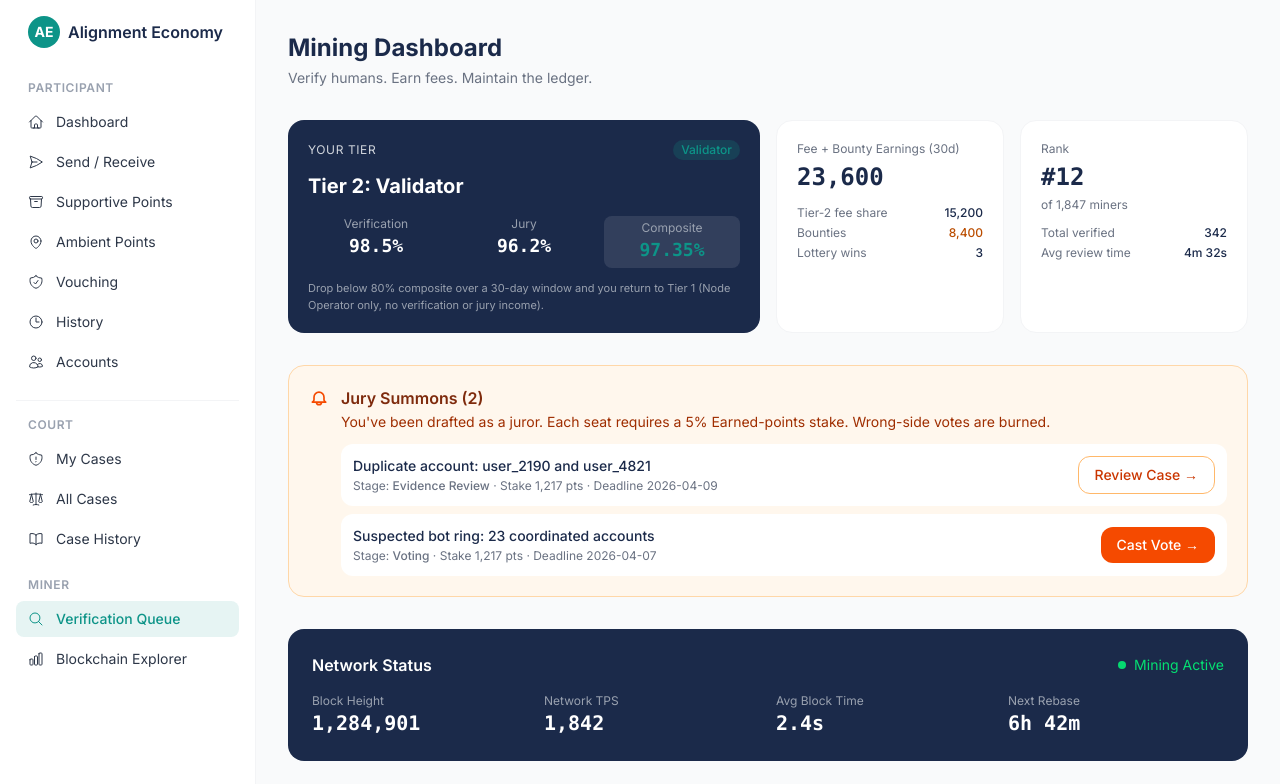
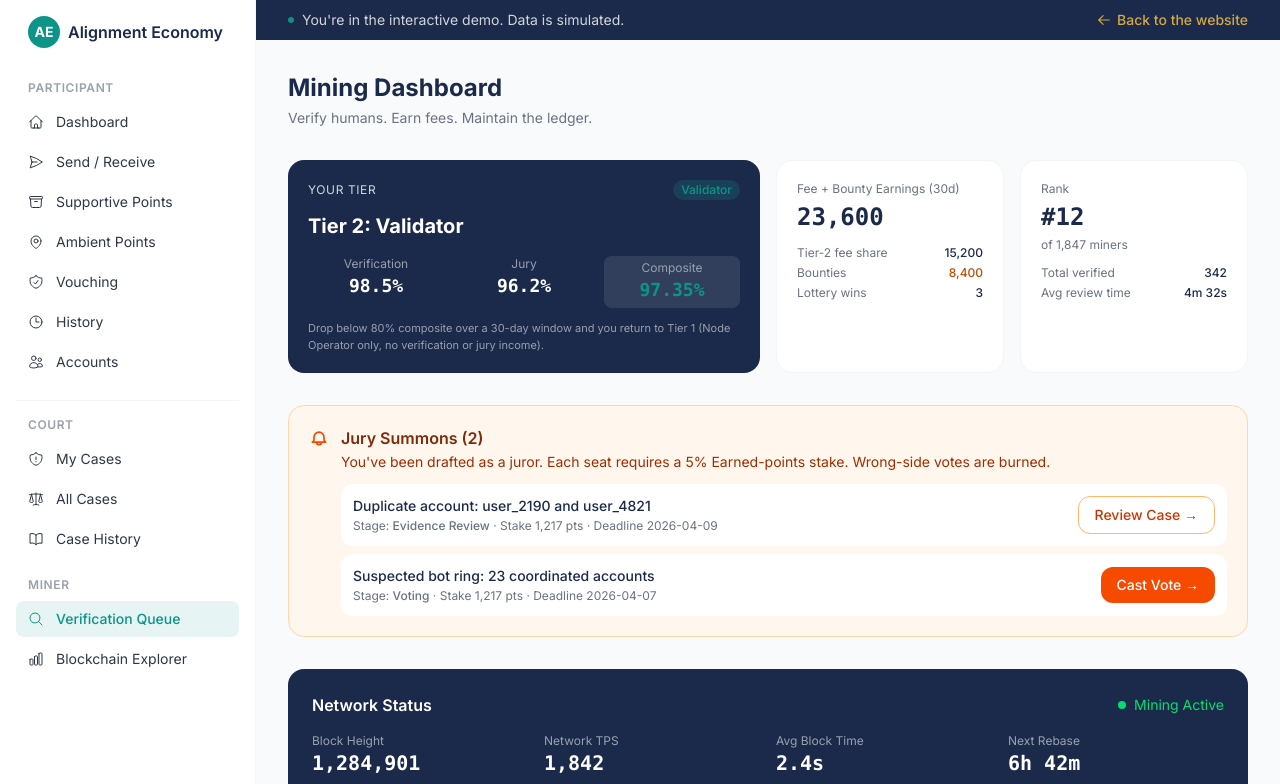
Before and after one commit to mattfmccormick/alignment-economy, a Next.js app: page /miner in a window 1280 px wide. Shown: the top 784 px of the page. Built offline with nearby package versions, Linux system fonts and the light colour scheme.

Commit message:
Remove author byline from white paper; tighten get-involved copy; add demo back-to-website bar

```diff
--- a/src/app/(app)/layout.tsx
+++ b/src/app/(app)/layout.tsx
@@ -1,3 +1,4 @@
+import Link from "next/link";
 import { AppSidebar, MobileHeader } from "@/components/app-sidebar";
 
 export default function AppLayout({ children }: { children: React.ReactNode }) {
@@ -5,6 +6,24 @@ export default function AppLayout({ children }: { children: React.ReactNode }) {
     <div className="flex min-h-screen bg-gray-50">
       <AppSidebar />
       <div className="flex-1 flex flex-col">
+        {/* Demo back-to-site bar */}
+        <div className="bg-ae-navy text-white text-xs sm:text-sm px-4 md:px-8 py-2.5 flex items-center justify-between gap-4">
+          <div className="flex items-center gap-2 min-w-0">
+            <span className="inline-block w-1.5 h-1.5 bg-ae-teal rounded-full animate-pulse shrink-0" />
+            <span className="text-gray-300 truncate">
+              You&apos;re in the interactive demo. Data is simulated.
+            </span>
+          </div>
+          <Link
+            href="/"
+            className="flex items-center gap-1.5 text-ae-gold hover:text-white transition-colors font-medium whitespace-nowrap"
+          >
+            <svg className="w-3.5 h-3.5" fill="none" viewBox="0 0 24 24" stroke="currentColor" strokeWidth={2}>
+              <path strokeLinecap="round" strokeLinejoin="round" d="M10.5 19.5L3 12m0 0l7.5-7.5M3 12h18" />
+            </svg>
+            Back to the website
+          </Link>
+        </div>
         <MobileHeader />
         <main className="flex-1 p-4 md:p-8 max-w-6xl">{children}</main>
       </div>
--- a/src/app/get-involved/page.tsx
+++ b/src/app/get-involved/page.tsx
@@ -139,8 +139,7 @@ export default function GetInvolvedPage() {
           <div className="max-w-3xl mx-auto">
             <h1 className="font-heading text-4xl md:text-5xl font-bold mb-4">Get Involved</h1>
             <p className="text-gray-300 text-lg leading-relaxed">
-              Whether you want to build, connect, or contribute in another way,
-              we'd love to hear from you.
+              Whether you want to build, connect, or contribute we&apos;d love to hear from you.
             </p>
           </div>
         </section>
--- a/src/app/white-paper/page.tsx
+++ b/src/app/white-paper/page.tsx
@@ -13,8 +13,7 @@ export default function WhitePaperPage() {
             <p className="text-ae-teal text-sm font-medium tracking-wide uppercase mb-4">White Paper</p>
             <h1 className="font-heading text-4xl md:text-5xl font-bold mb-4">The Alignment Economy</h1>
             <p className="text-gray-300 text-lg italic">A Usable Peer-to-Peer Electronic Cash System</p>
-            <p className="text-gray-400 text-sm mt-4">Matt McCormick</p>
-            <p className="text-gray-500 text-xs mt-1 italic">Purpose of this paper: to make the Alignment Economy clear enough for critique and to attract builders who can strengthen it, bring it into the world, and tell the stories required for adoption.</p>
+            <p className="text-gray-500 text-xs mt-4 italic">Purpose of this paper: to make the Alignment Economy clear enough for critique and to attract builders who can strengthen it, bring it into the world, and tell the stories required for adoption.</p>
           </div>
         </section>
 
```
